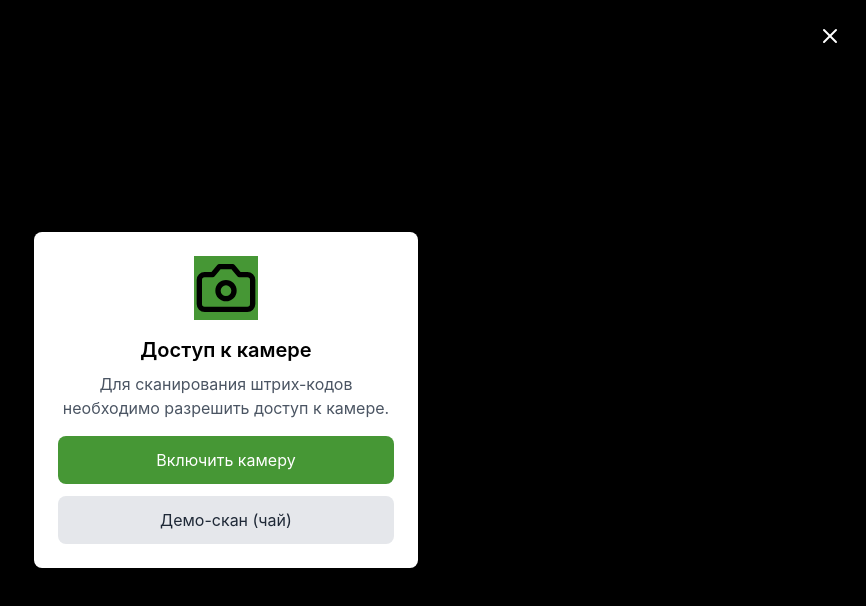
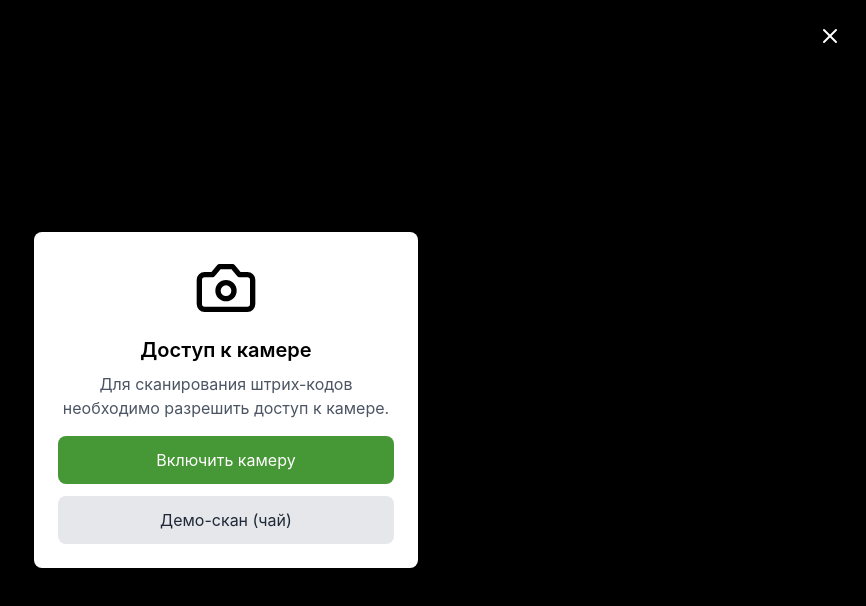
Before and after one commit to Sendyxls/shopsmart, a React (Create React App) app: page / in a window 1280 px wide. Both pictures are taken after a click on the button "Scan product". Shown: the top 606 px of the page, without its empty margins (414-1280 px from the left). Built offline with nearby package versions, Linux system fonts and the light colour scheme; no server answers.

Commit message:
Update BarcodeScanner.tsx

```diff
--- a/src/components/Scanner/BarcodeScanner.tsx
+++ b/src/components/Scanner/BarcodeScanner.tsx
@@ -126,7 +126,7 @@ const BarcodeScanner: React.FC<BarcodeScannerProps> = ({ onClose, onScan }) => {
           <X className="w-6 h-6" />
         </button>
         <div className="bg-white p-6 rounded-lg max-w-sm w-full text-center">
-          <Camera className="w-16 h-16 mx-auto mb-4 bg-brand-green" />
+          <Camera className="w-16 h-16 mx-auto mb-4" />
           <h3 className="text-xl font-semibold mb-2">Доступ к камере</h3>
           <p className="text-gray-600 mb-4">
             Для сканирования штрих-кодов необходимо разрешить доступ к камере.
```
